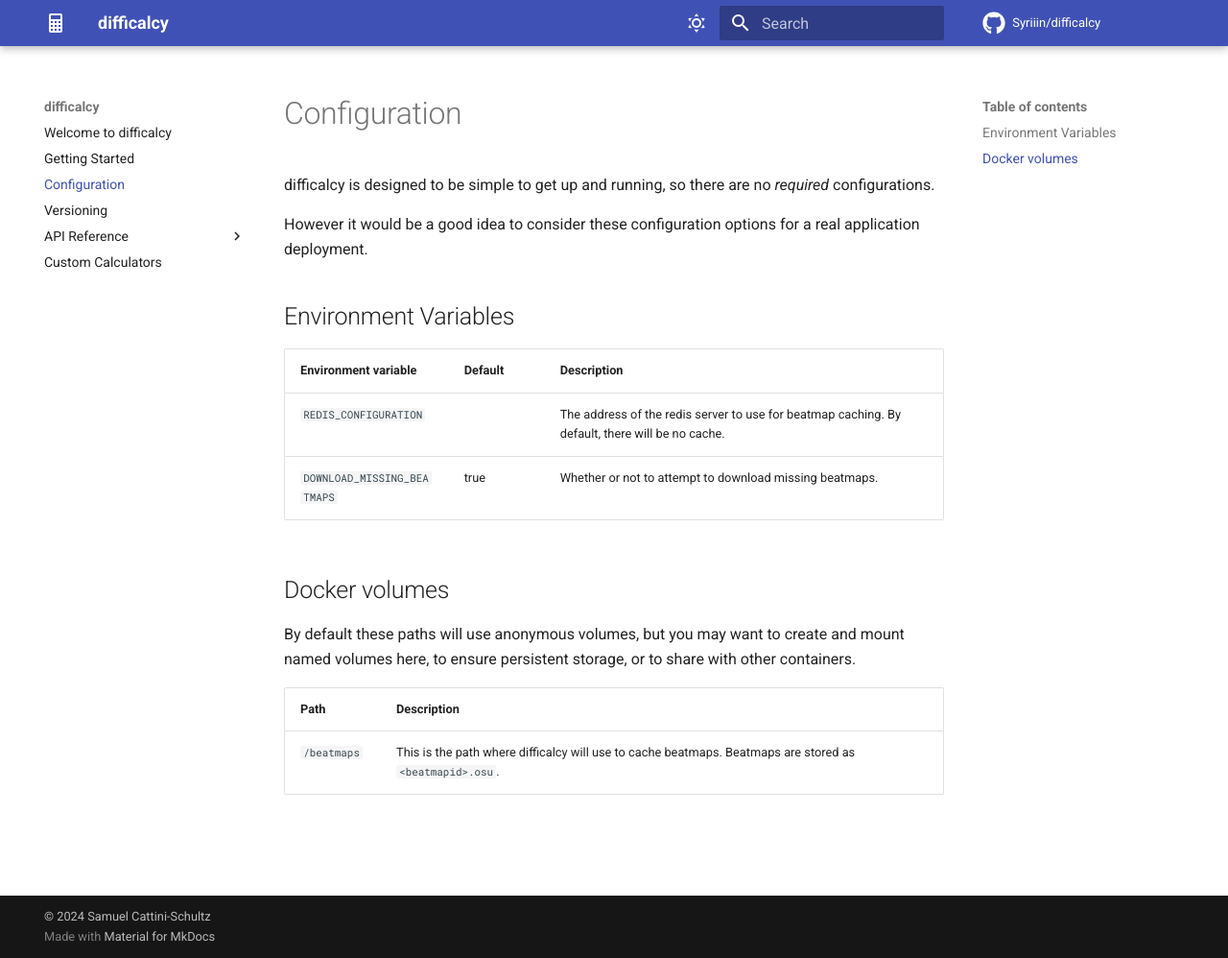
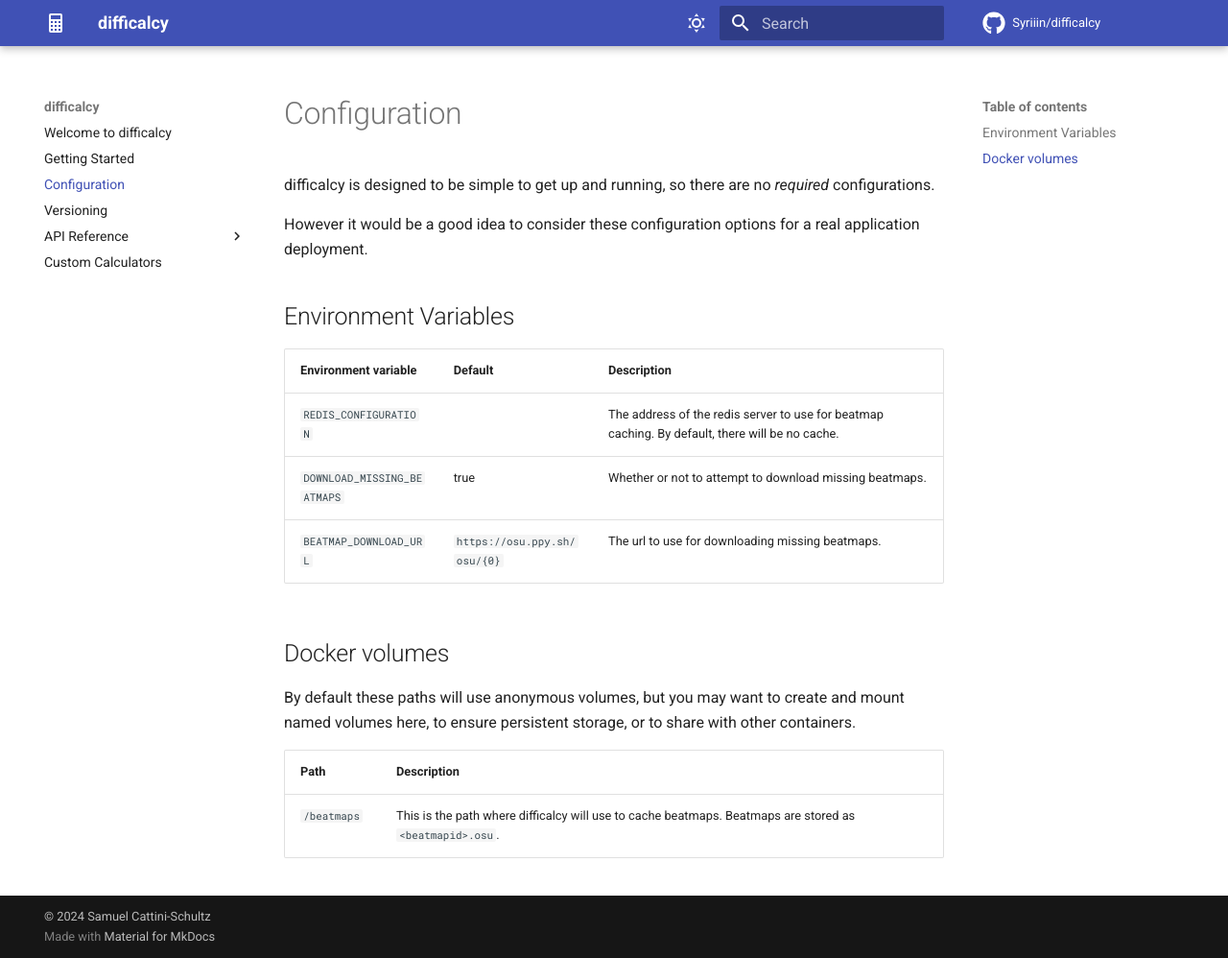
Before and after one commit to Syriiin/difficalcy, an MkDocs documentation site: the page built from docs/docs/configuration.md, in a window 1280 px wide and 998 px high. Shown: the whole window at 96% size. Built offline with MkDocs 1.6.1 and Material for MkDocs 9.7.7, drawn with Linux system fonts in a browser that asks for light colours; comment, search, counter and statistics services are not loaded.

Commit message:
Update configuration docs

```diff
--- a/docs/docs/configuration.md
+++ b/docs/docs/configuration.md
@@ -6,15 +6,16 @@ However it would be a good idea to consider these configuration options for a re
 
 ## Environment Variables
 
-| Environment variable        | Default | Description                                                                                     |
-| --------------------------- | ------- | ----------------------------------------------------------------------------------------------- |
-| `REDIS_CONFIGURATION`       |         | The address of the redis server to use for beatmap caching. By default, there will be no cache. |
-| `DOWNLOAD_MISSING_BEATMAPS` | true    | Whether or not to attempt to download missing beatmaps.                                         |
+| Environment variable        | Default                      | Description                                                                                     |
+|-----------------------------|------------------------------|-------------------------------------------------------------------------------------------------|
+| `REDIS_CONFIGURATION`       |                              | The address of the redis server to use for beatmap caching. By default, there will be no cache. |
+| `DOWNLOAD_MISSING_BEATMAPS` | true                         | Whether or not to attempt to download missing beatmaps.                                         |
+| `BEATMAP_DOWNLOAD_URL`      | `https://osu.ppy.sh/osu/{0}` | The url to use for downloading missing beatmaps.                                                |
 
 ## Docker volumes
 
 By default these paths will use anonymous volumes, but you may want to create and mount named volumes here, to ensure persistent storage, or to share with other containers.
 
 | Path        | Description                                                                                             |
-| ----------- | ------------------------------------------------------------------------------------------------------- |
+|-------------|---------------------------------------------------------------------------------------------------------|
 | `/beatmaps` | This is the path where difficalcy will use to cache beatmaps. Beatmaps are stored as `<beatmapid>.osu`. |
```
